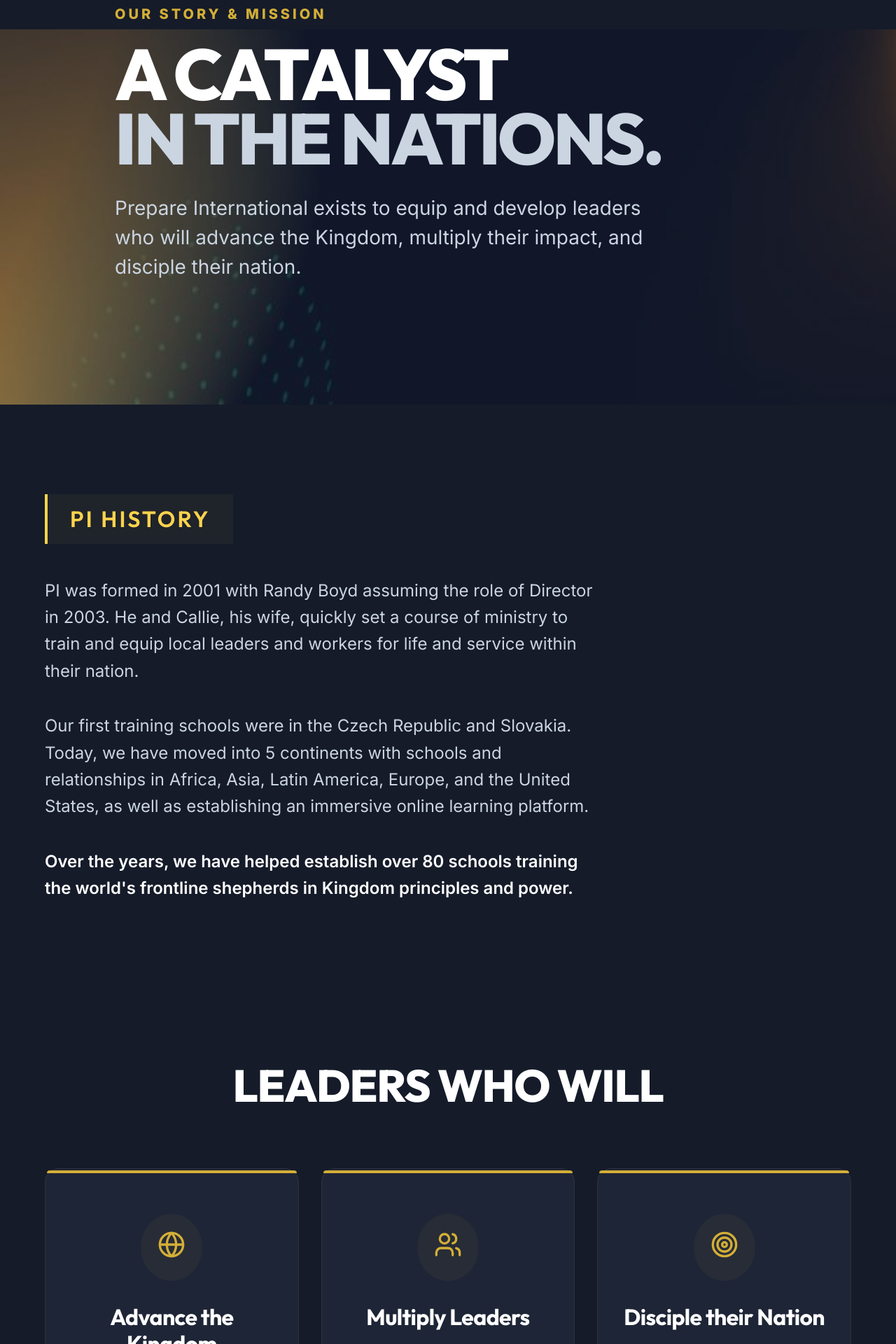
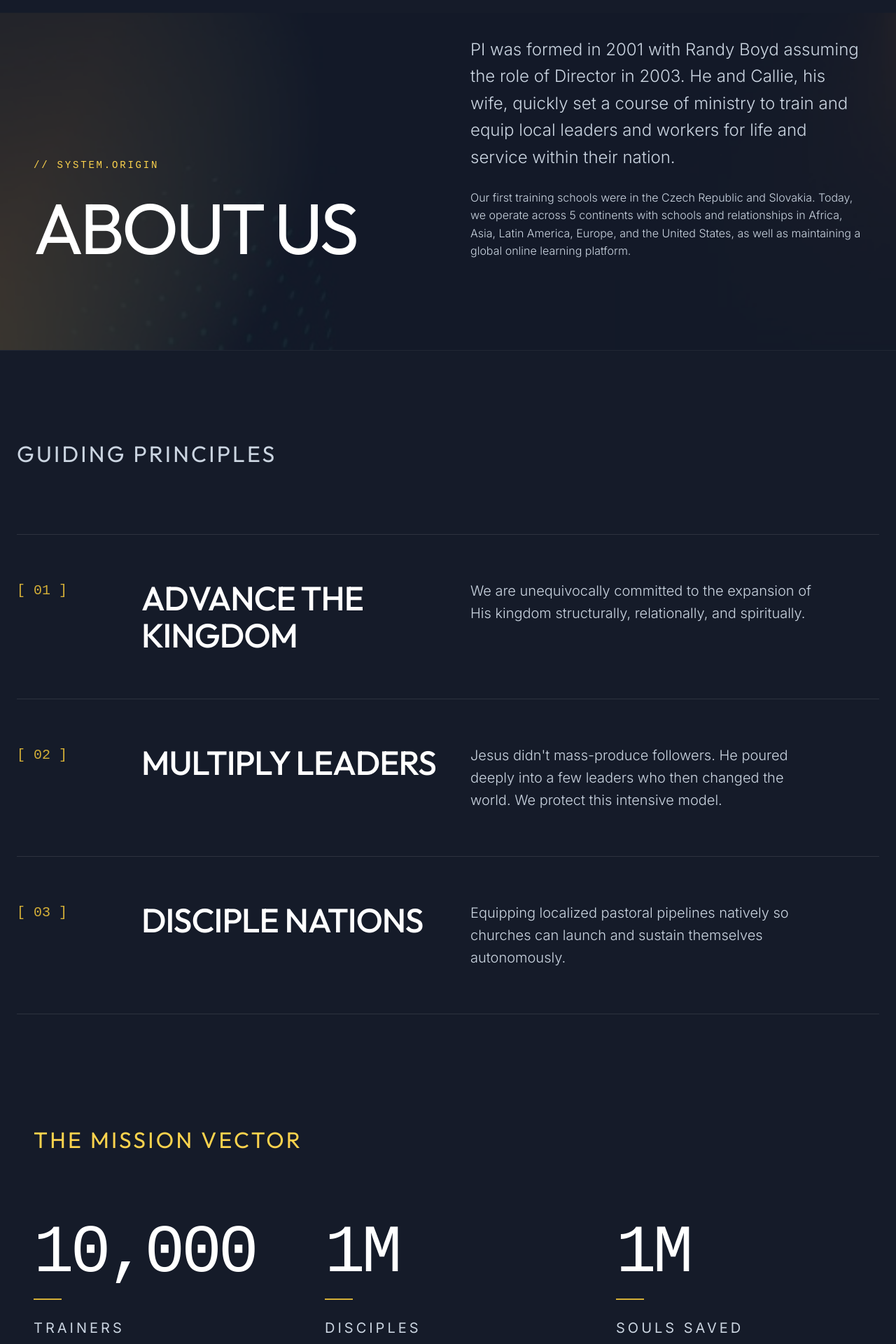
Before and after one commit to livetree/PI-main, a Next.js app: page /about in a window 1280 px wide. Shown: the part 260-2180 px from the top of the page at 70% size. Built offline with nearby package versions, Linux system fonts and the light colour scheme.

Commit message:
style: aggressively decouple About page layout from MagicCard grids completely pivoting instantly into a brutally minimal Darknode aesthetic integrating monospaced identifiers, strictly controlled 1px offset row-dividers organically tracing the typography matrix sequentially correctly identically.

```diff
--- a/src/app/about/page.js
+++ b/src/app/about/page.js
@@ -1,104 +1,96 @@
 'use client';
 
 import { motion } from 'framer-motion';
-import { Globe, Users, Target, Shield, Zap, TrendingUp, Flame } from 'lucide-react';
 import WaveBackground from '@/components/WaveBackground';
-import MagicCard from '@/components/MagicCard';
 
 export default function AboutPage() {
   const flyInUp = {
-    hidden: { opacity: 0, y: 100, scale: 0.9 },
-    visible: { opacity: 1, y: 0, scale: 1, transition: { type: 'spring', damping: 20, stiffness: 80 } }
+    hidden: { opacity: 0, y: 50 },
+    visible: { opacity: 1, y: 0, transition: { duration: 0.8, ease: [0.22, 1, 0.36, 1] } }
   };
 
   return (
-    <div style={{ position: 'relative', backgroundColor: 'var(--bg)', overflowX: 'hidden', color: '#fff', minHeight: '100vh', paddingBottom: '10rem' }}>
+    <div style={{ position: 'relative', backgroundColor: 'var(--bg)', overflowX: 'hidden', color: '#fff', minHeight: '100vh', paddingBottom: '10rem', fontFamily: 'Inter, sans-serif' }}>
 
-      {/* 1. HERO SECTION */}
-      <section style={{ position: 'relative', paddingTop: '12rem', paddingBottom: '8rem', paddingLeft: '1.5rem', paddingRight: '1.5rem', minHeight: '70vh', display: 'flex', alignItems: 'center' }}>
-        <WaveBackground quadrant={3} opacity={0.6} />
+      {/* 1. DARKNODE MANIFESTO HERO */}
+      <section style={{ position: 'relative', paddingTop: '15rem', paddingBottom: '8rem', paddingLeft: '1.5rem', paddingRight: '1.5rem', borderBottom: '1px solid rgba(255,255,255,0.05)' }}>
+        <WaveBackground quadrant={3} opacity={0.2} />
 
-        <div className="container" style={{ position: 'relative', zIndex: 10, maxWidth: '1000px' }}>
-          <motion.div variants={flyInUp} initial="hidden" animate="visible">
-             <div style={{ fontSize: '1.25rem', color: 'var(--brand-primary)', fontWeight: 800, marginBottom: '1.5rem', letterSpacing: '0.2em' }}>OUR STORY & MISSION</div>
-             <h1 style={{ fontSize: 'clamp(3.5rem, 8vw, 6.5rem)', fontWeight: 900, lineHeight: 0.9, letterSpacing: '-0.04em', textTransform: 'uppercase', marginBottom: '2rem' }}>
-               A Catalyst <br/>
-               <span style={{ color: 'var(--text-secondary)' }}>In The Nations.</span>
-             </h1>
-             <p style={{ fontSize: 'clamp(1.25rem, 3vw, 1.75rem)', color: 'var(--text-secondary)', maxWidth: '800px', lineHeight: 1.5, marginBottom: '3rem' }}>
-               Prepare International exists to equip and develop leaders who will advance the Kingdom, multiply their impact, and disciple their nation.
-             </p>
+        <div className="container" style={{ position: 'relative', zIndex: 10, maxWidth: '1400px' }}>
+          <motion.div variants={flyInUp} initial="hidden" animate="visible" style={{ display: 'grid', gridTemplateColumns: 'repeat(auto-fit, minmax(300px, 1fr))', gap: '4rem', alignItems: 'end' }}>
+
+             <div>
+               <div style={{ fontSize: '0.875rem', fontFamily: 'monospace', color: 'var(--brand-secondary)', letterSpacing: '0.2em', marginBottom: '2rem' }}>// SYSTEM.ORIGIN</div>
+               <h1 style={{ fontSize: 'clamp(4rem, 8vw, 7rem)', fontWeight: 400, lineHeight: 0.9, letterSpacing: '-0.04em', textTransform: 'uppercase' }}>
+                 ABOUT US
+               </h1>
+             </div>
+
+             <div style={{ maxWidth: '600px' }}>
+               <p style={{ fontSize: 'clamp(1.25rem, 2vw, 1.5rem)', color: 'var(--text-secondary)', lineHeight: 1.6, fontWeight: 300 }}>
+                 PI was formed in 2001 with Randy Boyd assuming the role of Director in 2003. He and Callie, his wife, quickly set a course of ministry to train and equip local leaders and workers for life and service within their nation.
+               </p>
+               <br/>
+               <p style={{ fontSize: '1rem', color: 'var(--text-secondary)', lineHeight: 1.6, fontWeight: 300 }}>
+                 Our first training schools were in the Czech Republic and Slovakia. Today, we operate across 5 continents with schools and relationships in Africa, Asia, Latin America, Europe, and the United States, as well as maintaining a global online learning platform.
+               </p>
+             </div>
+
           </motion.div>
         </div>
       </section>
 
-      {/* 2. OUR HISTORY (Split Layout) */}
-      <section style={{ padding: '8rem 1.5rem', position: 'relative', zIndex: 10 }}>
-        <div className="container" style={{ maxWidth: '1200px' }}>
-          <div style={{ display: 'grid', gridTemplateColumns: '1fr', gap: '4rem' }}>
+      {/* 2. GUIDING PRINCIPLES (Strict Horizontals) */}
+      <section style={{ position: 'relative', zIndex: 10, paddingTop: '8rem' }}>
+        <div className="container" style={{ maxWidth: '1400px', padding: '0 1.5rem' }}>
 
-            <motion.div variants={flyInUp} initial="hidden" whileInView="visible" viewport={{ once: true }}>
-              <div style={{ display: 'inline-block', padding: '1rem 2rem', borderLeft: '4px solid var(--brand-secondary)', background: 'rgba(212,175,55,0.05)', marginBottom: '3rem' }}>
-                <h3 style={{ fontSize: '2rem', color: 'var(--brand-secondary)', fontWeight: 600, letterSpacing: '0.1em', textTransform: 'uppercase' }}>PI History</h3>
-              </div>
-              <div style={{ display: 'flex', flexDirection: 'column', gap: '2.5rem', maxWidth: '800px', fontSize: 'clamp(1.25rem, 2vw, 1.5rem)', color: 'var(--text-secondary)', lineHeight: 1.6 }}>
-                <p>PI was formed in 2001 with Randy Boyd assuming the role of Director in 2003. He and Callie, his wife, quickly set a course of ministry to train and equip local leaders and workers for life and service within their nation.</p>
-                <p>Our first training schools were in the Czech Republic and Slovakia. Today, we have moved into 5 continents with schools and relationships in Africa, Asia, Latin America, Europe, and the United States, as well as establishing an immersive online learning platform.</p>
-                <p style={{ color: '#fff', fontWeight: 600 }}>Over the years, we have helped establish over 80 schools training the world's frontline shepherds in Kingdom principles and power.</p>
-              </div>
-            </motion.div>
+          <motion.div variants={flyInUp} initial="hidden" whileInView="visible" viewport={{ once: true, margin: '-100px' }} style={{ marginBottom: '6rem' }}>
+            <h2 style={{ fontSize: '2rem', fontWeight: 300, letterSpacing: '0.1em', textTransform: 'uppercase', color: 'var(--text-secondary)' }}>Guiding Principles</h2>
+          </motion.div>
+
+          <div style={{ display: 'flex', flexDirection: 'column' }}>
+
+            {[
+              { id: '01', title: "Advance the Kingdom", desc: "We are unequivocally committed to the expansion of His kingdom structurally, relationally, and spiritually." },
+              { id: '02', title: "Multiply Leaders", desc: "Jesus didn't mass-produce followers. He poured deeply into a few leaders who then changed the world. We protect this intensive model." },
+              { id: '03', title: "Disciple Nations", desc: "Equipping localized pastoral pipelines natively so churches can launch and sustain themselves autonomously." }
+            ].map((principle, i) => (
+              <motion.div
+                key={i} variants={flyInUp} initial="hidden" whileInView="visible" viewport={{ once: true }} transition={{ delay: i * 0.1 }}
+                style={{ display: 'grid', gridTemplateColumns: 'minmax(100px, 1fr) 3fr 4fr', gap: '2rem', padding: '4rem 0', borderTop: '1px solid rgba(255,255,255,0.1)', alignItems: 'start' }}
+                className="principle-row"
+              >
+                <div style={{ fontSize: '1.25rem', fontFamily: 'monospace', color: 'var(--brand-primary)' }}>[ {principle.id} ]</div>
+                <h3 style={{ fontSize: 'clamp(2rem, 4vw, 3rem)', fontWeight: 500, lineHeight: 1.1, textTransform: 'uppercase', letterSpacing: '-0.02em', color: '#fff' }}>{principle.title}</h3>
+                <p style={{ fontSize: '1.25rem', color: 'var(--text-secondary)', lineHeight: 1.6, fontWeight: 300, maxWidth: '500px' }}>{principle.desc}</p>
+              </motion.div>
+            ))}
+
+            <div style={{ borderTop: '1px solid rgba(255,255,255,0.1)' }} />
 
           </div>
         </div>
       </section>
 
-      {/* 3. THE 3 PILLARS */}
-      <section style={{ padding: '6rem 1.5rem', position: 'relative', zIndex: 10 }}>
-        <div className="container" style={{ maxWidth: '1200px' }}>
-          <div style={{ textAlign: 'center', marginBottom: '5rem' }}>
-            <h2 style={{ fontSize: 'clamp(2.5rem, 5vw, 4rem)', fontWeight: 900, textTransform: 'uppercase', letterSpacing: '-0.02em', color: '#fff' }}>Leaders Who Will</h2>
-          </div>
-          <div style={{ display: 'grid', gridTemplateColumns: 'repeat(auto-fit, minmax(300px, 1fr))', gap: '2rem' }}>
+      {/* 3. THE MISSION VECTOR (Raw Metrics) */}
+      <section style={{ padding: '10rem 1.5rem', position: 'relative', zIndex: 10 }}>
+        <div className="container" style={{ maxWidth: '1400px' }}>
 
-            {[
-              { title: "Advance the Kingdom", icon: <Globe size={40} color="var(--brand-primary)" /> },
-              { title: "Multiply Leaders", icon: <Users size={40} color="var(--brand-primary)" /> },
-              { title: "Disciple their Nation", icon: <Target size={40} color="var(--brand-primary)" /> }
-            ].map((pillar, i) => (
-               <MagicCard key={i} delay={i * 0.1} innerStyle={{ padding: '4rem 2rem', textAlign: 'center', display: 'flex', flexDirection: 'column', alignItems: 'center' }} highlightColor="var(--brand-primary)">
-                 <div style={{ background: 'rgba(212,175,55,0.05)', padding: '1.5rem', borderRadius: '50%', marginBottom: '2rem' }}>
-                   {pillar.icon}
-                 </div>
-                 <h3 style={{ fontSize: '2rem', fontWeight: 700, lineHeight: 1.2 }}>{pillar.title}</h3>
-               </MagicCard>
-            ))}
+          <motion.div variants={flyInUp} initial="hidden" whileInView="visible" viewport={{ once: true, margin: '-100px' }} style={{ marginBottom: '6rem' }}>
+            <h2 style={{ fontSize: '2rem', fontWeight: 300, letterSpacing: '0.1em', textTransform: 'uppercase', color: 'var(--brand-secondary)' }}>The Mission Vector</h2>
+          </motion.div>
 
-          </div>
-        </div>
-      </section>
-
-      {/* 4. IMPACT METRICS */}
-      <section style={{ padding: '10rem 1.5rem', position: 'relative', background: 'var(--surface)', zIndex: 10, borderTop: '1px solid rgba(255,255,255,0.05)' }}>
-        <WaveBackground quadrant={2} opacity={0.3} />
-        <div className="container" style={{ maxWidth: '1200px', position: 'relative', zIndex: 10 }}>
-           <div style={{ textAlign: 'center', marginBottom: '6rem' }}>
-            <div style={{ fontSize: '1.25rem', color: '#dc2626', fontWeight: 800, marginBottom: '1rem', letterSpacing: '0.2em' }}>THE VISION</div>
-            <h2 style={{ fontSize: 'clamp(3rem, 6vw, 5rem)', fontWeight: 900, textTransform: 'uppercase', letterSpacing: '-0.02em', color: '#fff' }}>We Seek To Develop</h2>
-          </div>
-
-          <div style={{ display: 'grid', gridTemplateColumns: 'repeat(auto-fit, minmax(250px, 1fr))', gap: '2rem' }}>
+          <div style={{ display: 'grid', gridTemplateColumns: 'repeat(auto-fit, minmax(250px, 1fr))', gap: '4rem' }}>
             {[
               { number: '10,000', label: 'Trainers' },
               { number: '1M', label: 'Disciples' },
               { number: '1M', label: 'Souls Saved' },
               { number: '1,000', label: 'Kingdom Movements' }
             ].map((metric, i) => (
-               <motion.div
-                 key={i} variants={flyInUp} initial="hidden" whileInView="visible" viewport={{ once: true }} transition={{ delay: i * 0.1 }}
-                 style={{ padding: '4rem 2rem', background: 'rgba(0,0,0,0.4)', border: '1px solid rgba(255,255,255,0.05)', borderRadius: '24px', textAlign: 'center' }}
-               >
-                 <h3 style={{ fontSize: 'clamp(3.5rem, 6vw, 5rem)', fontWeight: 900, color: 'var(--brand-secondary)', lineHeight: 1, marginBottom: '1rem', textShadow: '0 0 30px rgba(212,175,55,0.3)' }}>{metric.number}</h3>
-                 <p style={{ fontSize: '1.25rem', color: 'var(--text-secondary)', fontWeight: 600, textTransform: 'uppercase', letterSpacing: '0.1em' }}>{metric.label}</p>
+               <motion.div key={i} variants={flyInUp} initial="hidden" whileInView="visible" viewport={{ once: true }} transition={{ delay: i * 0.1 }}>
+                 <div style={{ fontSize: 'clamp(4rem, 8vw, 6rem)', fontWeight: 300, color: '#fff', lineHeight: 1, marginBottom: '1rem', fontFamily: 'monospace', letterSpacing: '-0.05em' }}>{metric.number}</div>
+                 <div style={{ width: '40px', height: '2px', background: 'var(--brand-primary)', marginBottom: '1.5rem' }} />
+                 <p style={{ fontSize: '1.25rem', color: 'var(--text-secondary)', fontWeight: 400, textTransform: 'uppercase', letterSpacing: '0.2em' }}>{metric.label}</p>
                </motion.div>
             ))}
           </div>
```
